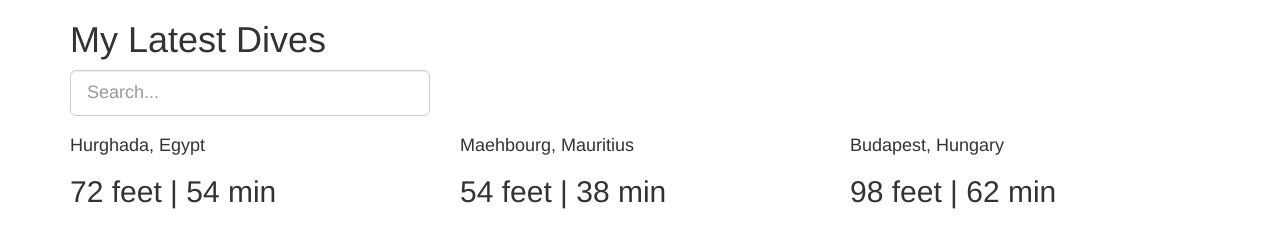
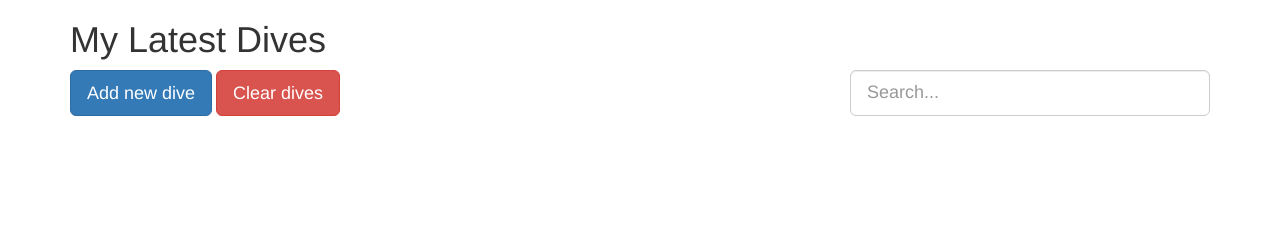
Before and after one commit to nguyenmanh1507/AngularJS_sandbox, a website: page scuba_dive_log_records/divelog.html in a window 1280 px wide. Drawn offline with nearby package versions, Linux system fonts and the light colour scheme.

Commit message:
add action button (clear & add)

```diff
--- a/scuba_dive_log_records/app.js
+++ b/scuba_dive_log_records/app.js
@@ -6,7 +6,25 @@
 	;
 
 	function DiveLogCtrl($scope) {
-		$scope.dives = dives;
+		var index = 0;
+
+		$scope.dives = [];
+
+		$scope.addDive = function() {
+			if($scope.enableAdd()) {
+				$scope.dives.push(dives[index++]);
+			}
+		};
+
+		$scope.clearDives = function() {
+			$scope.dives = [];
+			index = 0;
+		};
+
+		$scope.enableAdd = function() {
+			return index < dives.length;
+		};
+
 	}
 
 }(jQuery));
--- a/scuba_dive_log_records/divelog.html
+++ b/scuba_dive_log_records/divelog.html
@@ -7,17 +7,21 @@
 </head>
 <body>
 
-	<div class="container">
+	<div class="container" ng-controller="diveLogCtrl">
 		<h1>My Latest Dives</h1>
 
 		<div class="row">
-			<div class="col-sm-4">
+			<div class="col-sm-5">
+				<button class="btn btn-primary btn-lg" ng-click="addDive()" ng-disabled="!enableAdd()">Add new dive</button>
+				<button class="btn btn-danger btn-lg" ng-click="clearDives()">Clear dives</button>
+			</div>
+			<div class="col-sm-4 col-sm-offset-3">
 				<input type="search" class="form-control input-lg" placeholder="Search..." ng-model="searchKey">
 			</div>
 		</div>
 		<!-- /.row -->
 
-		<div class="row" ng-controller="diveLogCtrl">
+		<div class="row">
 			<div class="col-sm-4" ng-repeat="dive in dives | filter:searchKey">
 				<h3>{{div.site}}</h3>
 				<h4>{{dive.location}}</h4>
```
